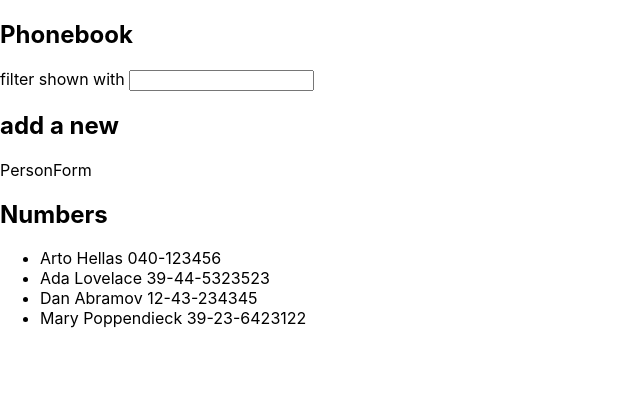
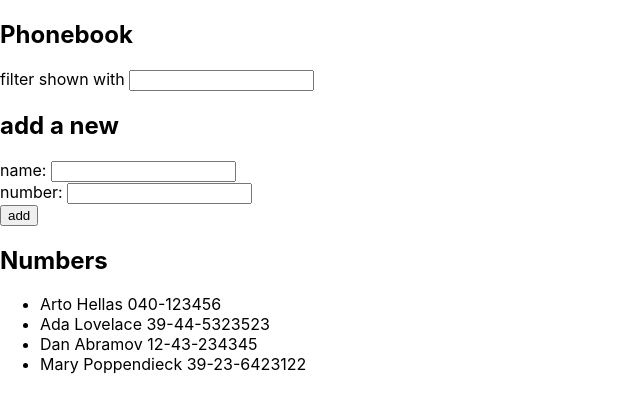
Before and after one commit to c1b3rt00lk1t/a-phonebook, a React (Create React App) app: page / in a window 1280 px wide. Shown: the top 412 px of the page, without its empty margins (0-640 px from the left). Built offline with nearby package versions, Linux system fonts and the light colour scheme.

Commit message:
PersonForm logic extracted.

```diff
--- a/src/components/PersonForm.jsx
+++ b/src/components/PersonForm.jsx
@@ -1,8 +1,20 @@
 import React from 'react'
 
-const PersonForm = () => {
+const PersonForm = ({handleInputNewName,newName,handleInputNewNumber,newNumber,handleClickAddName}) => {
   return (
-    <div>PersonForm</div>
+    <form>
+        <div>
+          name: <input onChange={handleInputNewName} value={newName} />
+        </div>
+        <div>
+          number: <input onChange={handleInputNewNumber} value={newNumber} />
+        </div>
+        <div>
+          <button onClick={handleClickAddName} type="submit">
+            add
+          </button>
+        </div>
+      </form>
   )
 }
 
```
